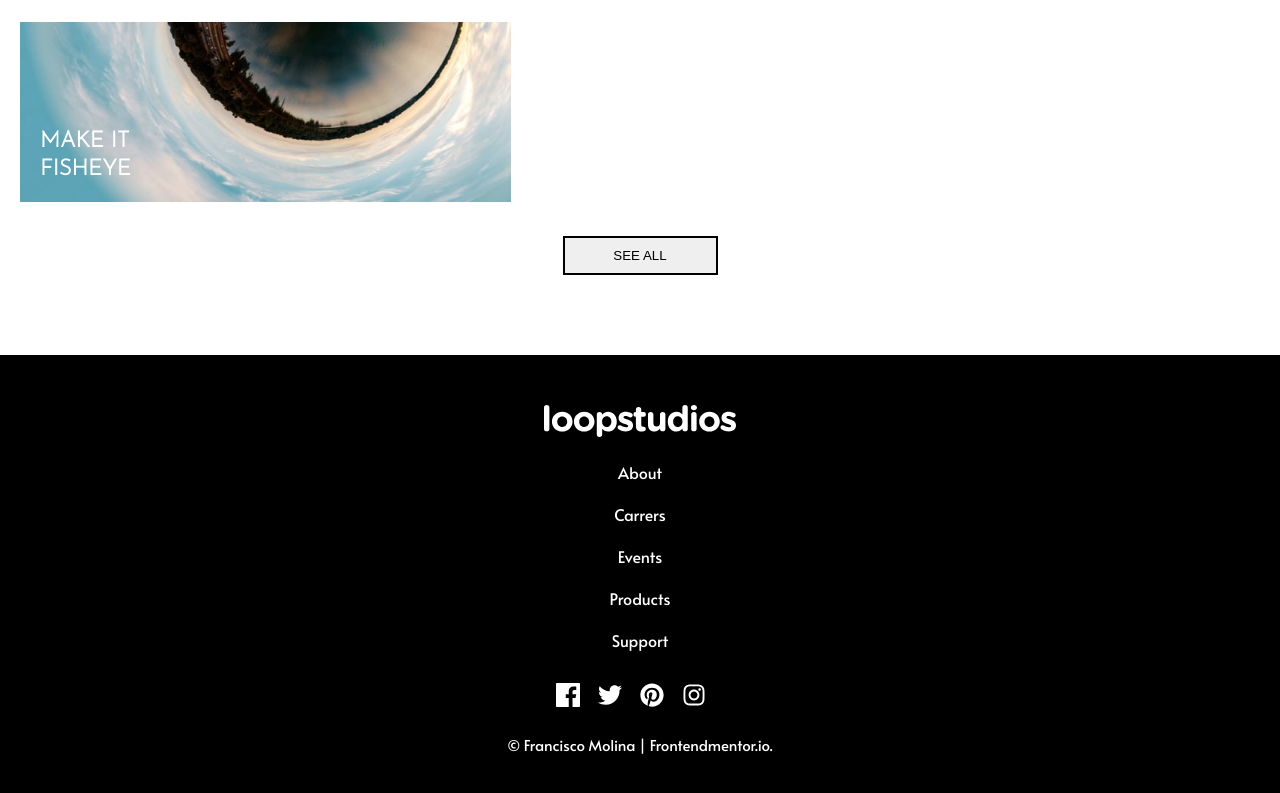
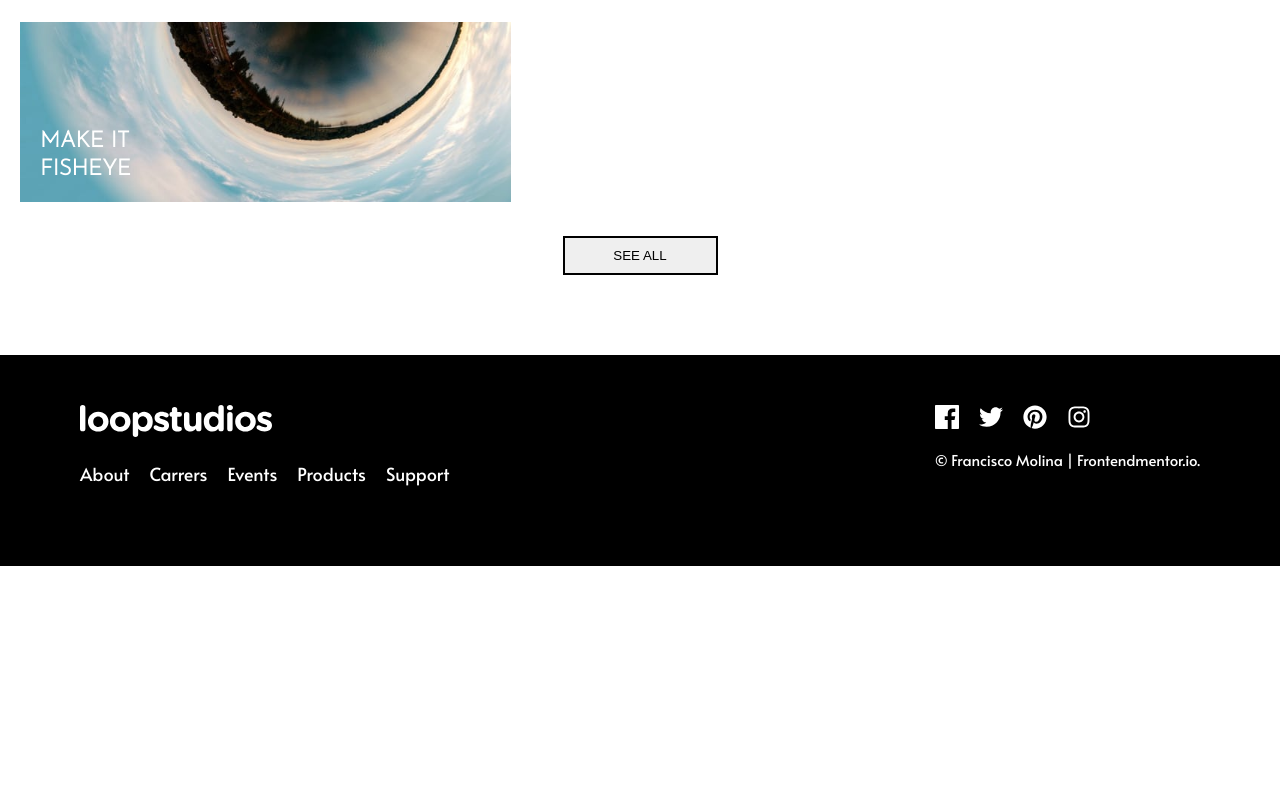
Before and after one commit to fmolinadev/loopstudios-landing-page, a React (Create React App) app: page / in a window 1280 px wide. Shown: the part 3268-4061 px from the top of the page. After the commit the page ends 3834 px from the top, so only its background shows below. Built offline with nearby package versions, Linux system fonts and the light colour scheme.

Commit message:
Update Footer and styles responsive footer

```diff
--- a/src/components/Footer.jsx
+++ b/src/components/Footer.jsx
@@ -32,9 +32,9 @@ const Footer = () => {
               <FaInstagram />
             </li>
           </ul>
-        </div>
-        <div className="copyright">
-          &copy; Francisco Molina | Frontendmentor.io.
+          <div className="copyright">
+            &copy; Francisco Molina | Frontendmentor.io.
+          </div>
         </div>
       </footer>
     </>
--- a/src/styles/Footer.css
+++ b/src/styles/Footer.css
@@ -36,3 +36,33 @@
   padding-top: 20px;
   color: var(--dark-gray);
 }
+
+@media (min-width: 768px) {
+  .footer {
+    text-align: initial;
+    padding: 50px;
+    display: flex;
+    justify-content: space-between;
+  }
+  .footer ul li {
+    margin: 0 20px 0 0;
+  }
+  .footer ul {
+    display: flex;
+  }
+
+  .links li {
+    margin: 0 20px 0 0;
+    font-size: 18px;
+  }
+
+  .social-media ul li {
+    display: flex;
+  }
+}
+
+@media (min-width: 1280px) {
+  .footer {
+    padding: 50px 80px;
+  }
+}
```
